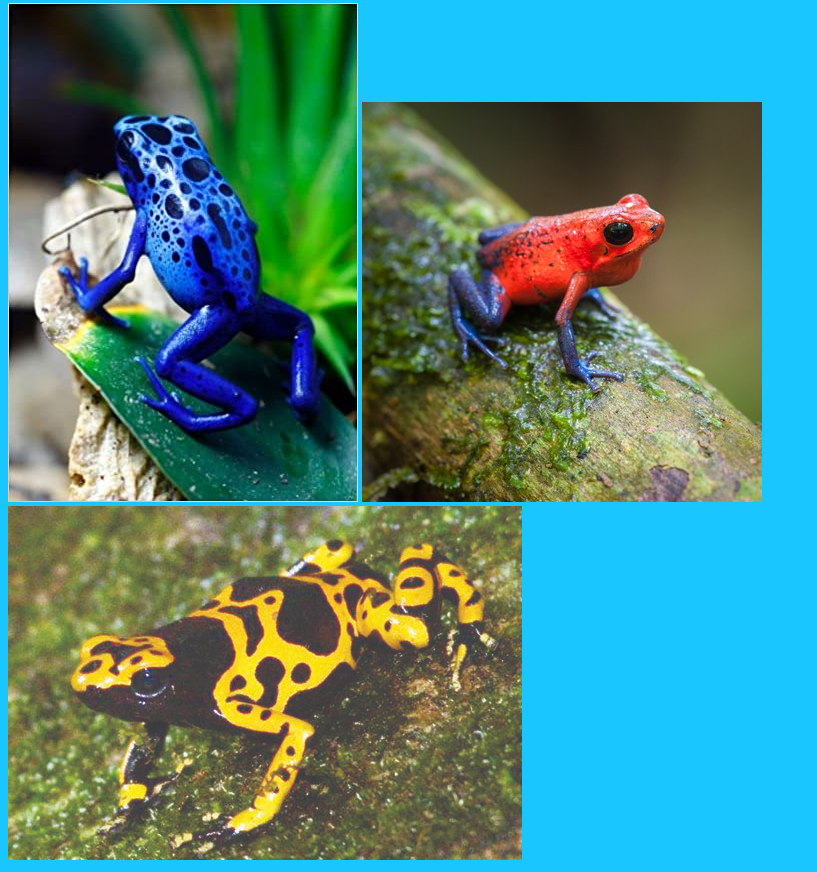
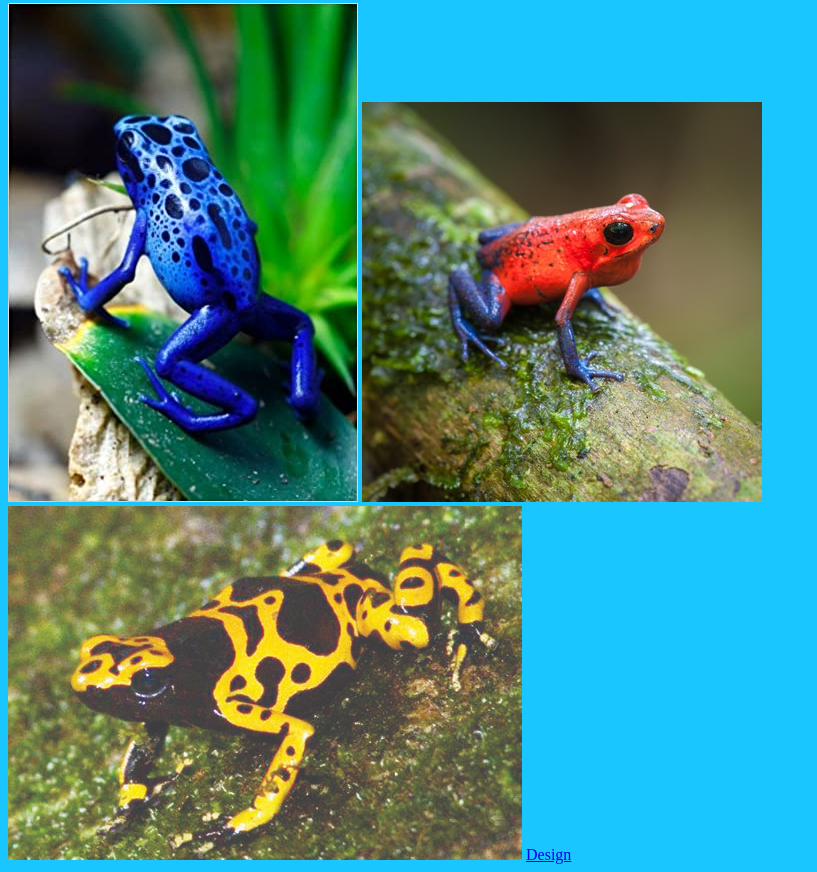
Before and after one commit to miguel-taylor/Blue-toad-designs, a plain HTML site: page index.html in a window 1280 px wide. Shown: the part 254-1126 px from the top of the page, without its empty margins (0-817 px from the left). Drawn offline with Linux system fonts and the light colour scheme.

Commit message:
Update index.html

```diff
--- a/index.html
+++ b/index.html
@@ -15,5 +15,6 @@
 <img src="images/bluefrog.jpg" width="350" height="499" alt="Blue Dart Frog"/>
 <img src="images/Redfrog.jpg" width="400" height="400" alt="Red Dart Frog"/>
 <img src="images/yellowfrog.jpg" width="514" height="354" alt="Yellow Dart Frog"/>
+	<a href="design.html"> Design </a>
 </body>
 </html>
```
